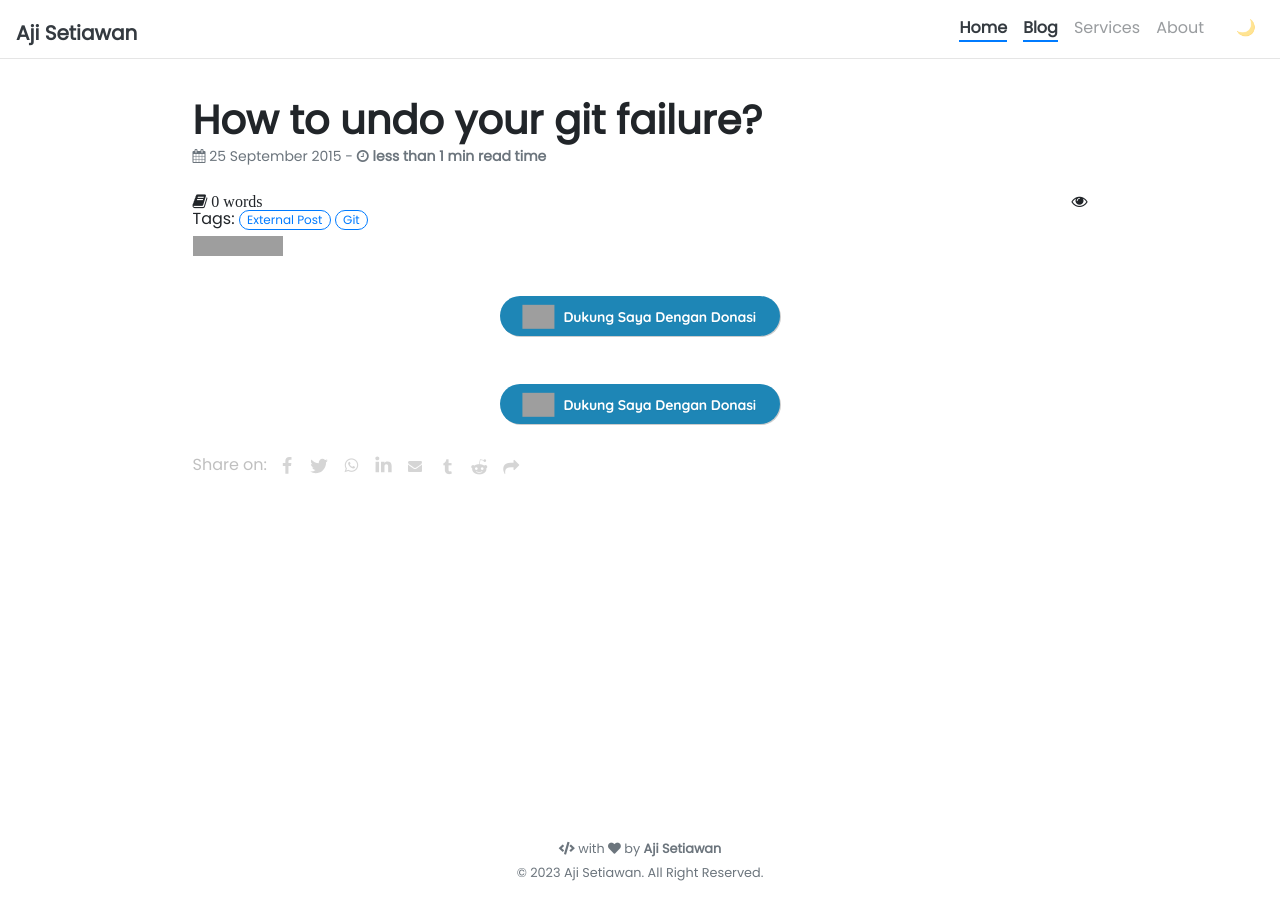
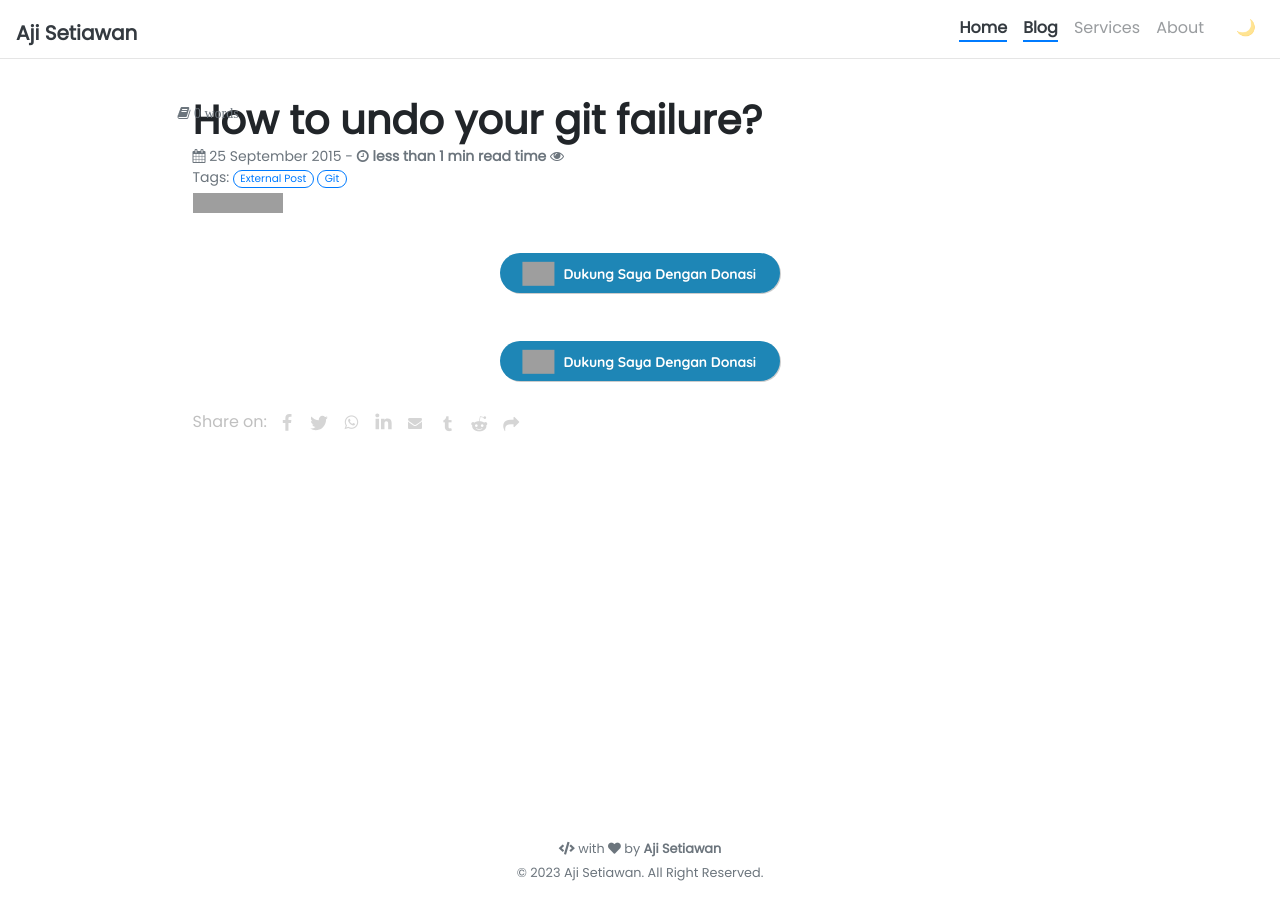
Before and after one commit to ajisetiawan716/ajisetiawan716.github.io, a Jekyll site: the page built from _posts/2015-09-25-how-to-undo-your-git-failure.md, in a window 1280 px wide. Built offline with Jekyll 4.4.1, drawn with Linux system fonts in a browser that asks for light colours; nearby versions of some CDN libraries; our own code applies the rules of GitHub Pages for plain Markdown files; comment, search, counter and statistics services are not loaded; grey boxes are pictures that could not be loaded.

Commit message:
Update post.html

```diff
--- a/_layouts/post.html
+++ b/_layouts/post.html
@@ -13,10 +13,8 @@ layout: page
     {{ words | divided_by: 180 }} mins read time
   {%- endif -%}
   </b>
-<div style="position: relative;">
   <span class="fa fa-book fa-1x" style="position: absolute; top: 10px; left: 0;"> {{ words }} words</span>
-  <span class="fa fa-eye fa-1x" style="position: absolute; top: 10px; right: 0;"> <span id="busuanzi_value_page_pv" class="text-muted"></span></span>
-</div>
+  <span class="fa fa-eye fa-1x"> <span id="busuanzi_value_page_pv" class="text-muted"></span></span>
 <br>
 
   {%- if page.tags != empty -%}
```
